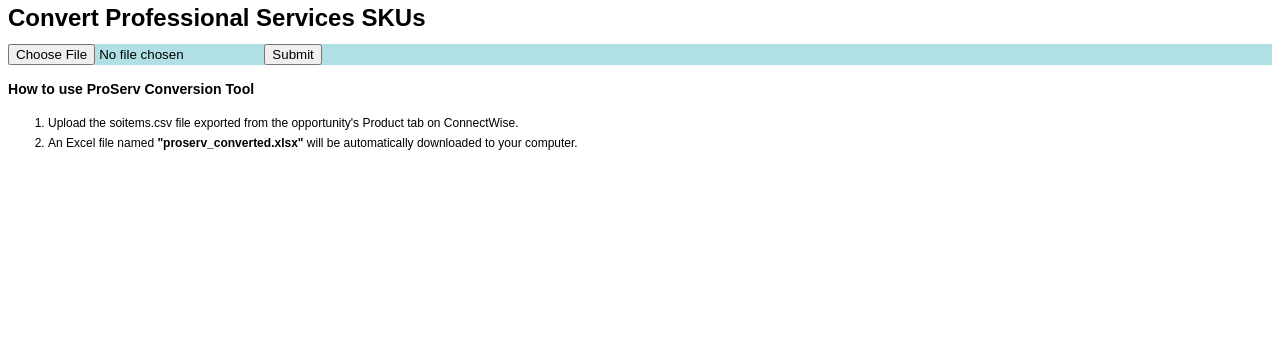
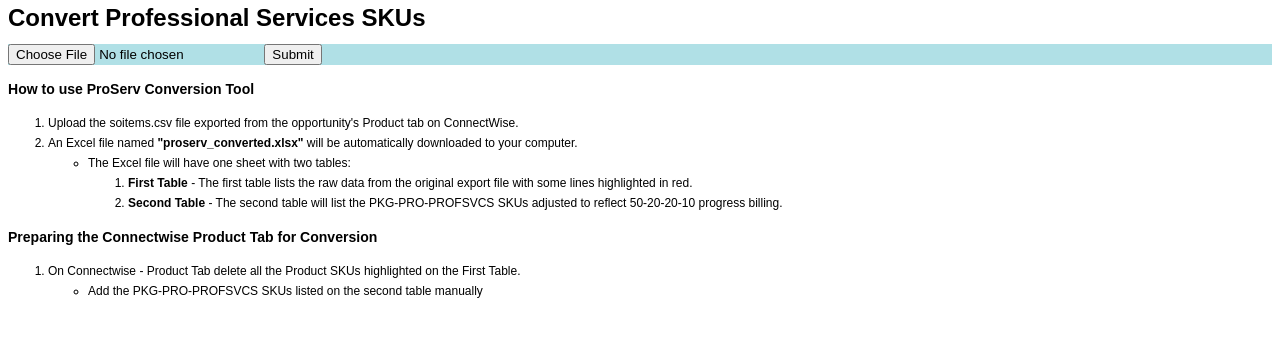
Before and after one commit to 3rdworldjuander/ProServConvert, a Flask app: page / in a window 1280 px wide. Shown: the top 337 px of the page. Run offline with Flask 2, Linux system fonts and the light colour scheme; some libraries are stand-ins or nearby versions.

Commit message:
Update index.html

```diff
--- a/app/templates/index.html
+++ b/app/templates/index.html
@@ -15,39 +15,36 @@
 	<ol>
 		<li> Upload the soitems.csv file exported from the opportunity's Product tab on ConnectWise. </li>
 		<li> An Excel file named <b>"proserv_converted.xlsx"</b> will be automatically downloaded to your computer.
-			<!--<ul>
-				<li> The Excel file will have three tabs:  </li>
-				<img src="../static/excel_tabs.PNG" height="50">
+			<ul>
+				<li> The Excel file will have one sheet with two tables:  </li>
 					<ol>
-						<li><b>Invoice Line Item Detail</b> - lists Service Ordering SKUs and quantities.	</li>
-						<li><b>Quote Line Item Detail</b> - lists all the details of the Smartnet quote including Serial nos., Contract, Start, and End date.	</li>
-						<li><b>CCW-R #</b> - lists the raw data from the original quote for reference.	</li>
+						<li><b>First Table</b> - The first table lists the raw data from the original export file with some lines highlighted in red.	</li>
+						<li><b>Second Table</b> - The second table will list the PKG-PRO-PROFSVCS SKUs adjusted to reflect 50-20-20-10 progress billing.	</li>
 					</ol>
-			</ul>   -->
+			</ul>
 		</li>
 	</ol>
 
-<!-- <h3 name="createquosal">Creating a Smartnet renewal quote in Quosal</h3>
+<h3 name="createquosal">Preparing the Connectwise Product Tab for Conversion</h3>
 	<ol>
-		<li> Click "New Quote" and choose the "SMARTnet Renewals" quote template.
+		<li> On Connectwise - Product Tab delete all the Product SKUs highlighted on the First Table.
 			<ul>
-				<li> On Prepare Content tab, there will be two Products tabs: </li>
-				<img src="../static/quosal_tabs.PNG" height="120" >
-					<ol>
+				<li> Add the PKG-PRO-PROFSVCS SKUs listed on the second table manually  </li>
+<!--					<ol>
 						<li><b>Invoice Line Item Detail</b> - paste the contents of the Excel sheet with the same name here.	</li>
 						<li><b>Quote Line Item Detail</b> - paste the contents of the Excel sheet with the same name here.	</li>
-					</ol>
+					</ol>  -->
 			</ul>
-		<li>To properly display the columns in the quote, choose the appropriate mapping by clicking <b>Load Mapping</b> and choosing:	</li>
+<!--		<li>To properly display the columns in the quote, choose the appropriate mapping by clicking <b>Load Mapping</b> and choosing:	</li>
 			<ul>
 				<li><b>Smartnet Invoice Line Mapping</b> for the Invoice Line Item Detail tab.	</li>
 				<li><b>Smartnet Quote Line Mapping</b> for the Quote Line Item Detail tab.	</li>
 			</ul>
-		<li>Publish and Deliver.	</li>
+		<li>Publish and Deliver.	</li>  -->
 
 
 
 	</ol>
--->
+
 </body>
 </html>
```
